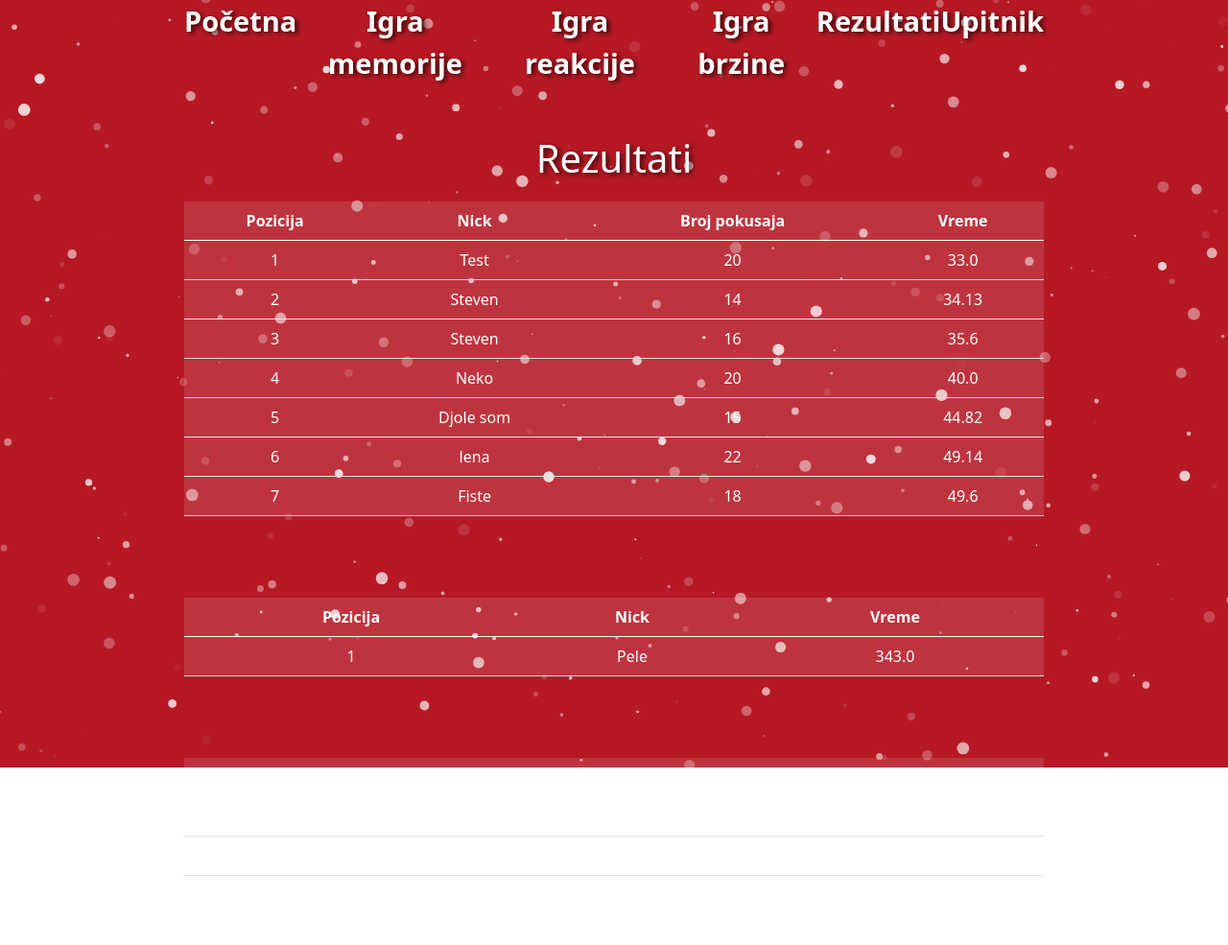
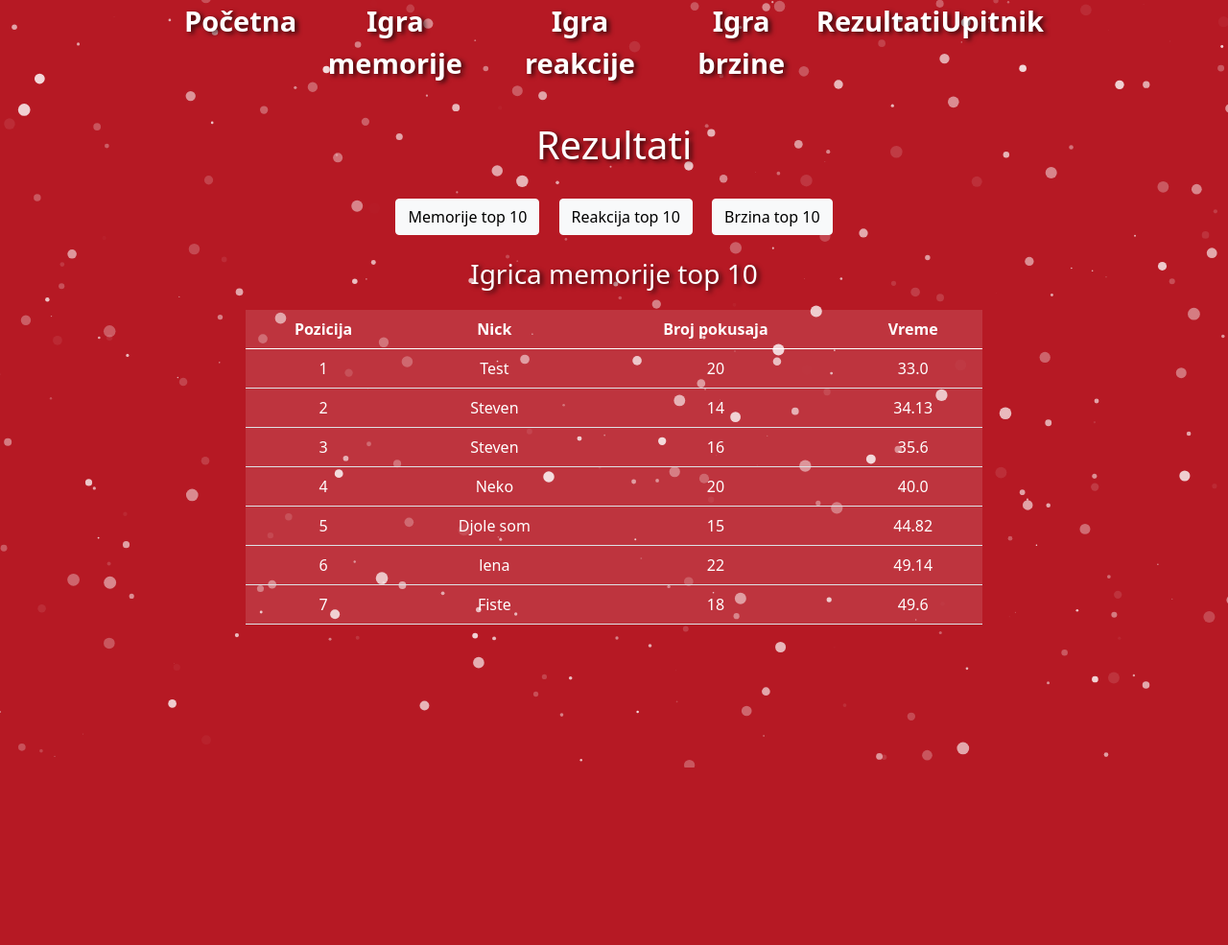
Before and after one commit to petkostefan/epos-igrice-django, a Django app: page /rezultati/ in a window 1280 px wide. Shown: the whole page at 96% size. After the commit the page ends 800 px from the top, so only its background shows below. Run offline with Django 3.2, Linux system fonts and the light colour scheme; data comes from the database, SQL or seed files in the repository.

Commit message:
sredjeni rezultati

```diff
--- a/epos_igrice/igrice/templates/igrice/rezultati.html
+++ b/epos_igrice/igrice/templates/igrice/rezultati.html
@@ -9,9 +9,15 @@
 {% endblock title %}
 
 {% block body %}
-<h1 style="margin-top: 3%;">Rezultati</h1>
-<div class="d-flex flex-column align-items-center justify-content-right">
-  <table class="table text-white tabela" style="width: 70%;">
+<h1 class="mt-4 mb-4">Rezultati</h1>
+<div class="d-flex justify-content-center"></div>
+<button type="button" class="btn btn-light m-2 mb-4" onclick="memorije()" id="btn_memorije">Memorije top 10</button>
+<button type="button" class="btn btn-light m-2 mb-4" onclick="reakcija()" id="btn_reakcija">Reakcija top 10</button>
+<button type="button" class="btn btn-light m-2 mb-4" onclick="brzina();" id="btn_brzina">Brzina top 10</button>
+
+<h3 id="naslov" >Igrica memorije top 10</h3>
+<div class="d-flex align-items-center">
+  <table class="table text-white tabela" id="memorije" style="width: 70%;">
     <thead>
       <tr>
         <th scope="col">Pozicija</th>
@@ -32,7 +38,7 @@
     </tbody>
   </table>
   <br><br><br>
-  <table class="table text-white tabela" style="width: 70%;">
+  <table class="table text-white tabela" id="reakcija" style="width: 70%;">
     <thead>
       <tr>
         <th scope="col">Pozicija</th>
@@ -51,7 +57,7 @@
     </tbody>
   </table>
   <br><br><br>
-  <table class="table text-white tabela" style="width: 70%;">
+  <table class="table text-white tabela" id="brzina" style="width: 70%;">
     <thead>
       <tr>
         <th scope="col">Pozicija</th>
@@ -71,4 +77,5 @@
   </table>
   <br><br><br>
 </div>
+<script src="{% static '/js/rezultati.js' %}"></script>
 {% endblock body %}
--- a/epos_igrice/static/js/igricaKlik.js
+++ b/epos_igrice/static/js/igricaKlik.js
@@ -5,10 +5,12 @@ let forma_klikovi = document.getElementById("id_klikovi")
 let naslov_rez = document.getElementById("naslov_rez")
 var sekunde = 10;
 var brojac = 0;
+document.getElementById("btn").disabled = true;
 
 
 function odbrojavanje(){
     document.getElementById("start").disabled = true;
+    document.getElementById("btn").disabled = false;
     setInterval( function(){
         sekunde--;
 
--- /dev/null
+++ b/epos_igrice/static/js/rezultati.js
@@ -0,0 +1,28 @@
+let naslov = document.getElementById("naslov");
+let mem = document.getElementById("memorije");
+let reak = document.getElementById("reakcija");
+let brz = document.getElementById("brzina");
+
+reak.style.display = "none";
+brz.style.display = "none";
+
+function memorije(){
+    naslov.innerHTML = "Igrica memorije top 10"
+    reak.style.display = "none";
+    brz.style.display = "none";
+    mem.style.display = "table"
+}
+
+function brzina(){
+    naslov.innerHTML = "Igrica brzine top 10"
+    reak.style.display = "none";
+    mem.style.display = "none";
+    brz.style.display = "table"
+}
+
+function reakcija(){
+    naslov.innerHTML = "Igrica reakcije top 10"
+    brz.style.display = "none";
+    mem.style.display = "none";
+    reak.style.display = "table"
+}
```
